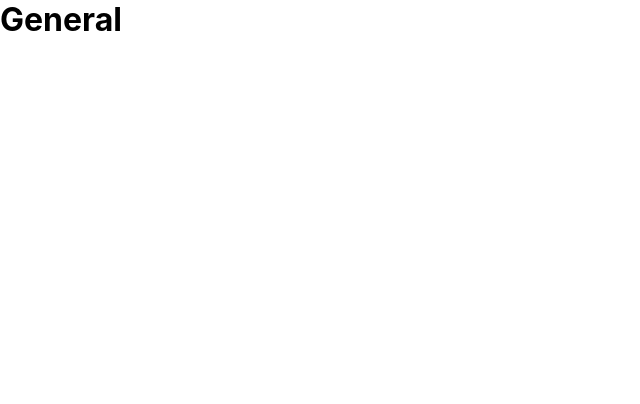
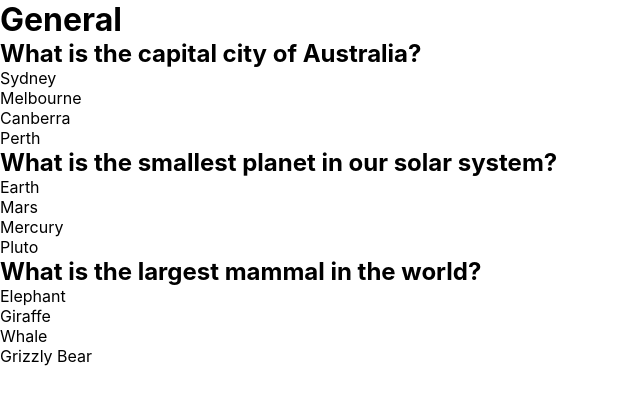
Before and after one commit to Zajecia-PJATK/projektprogramistyczny-Filiposki54, a React (Create React App) app in the folder projekt-quiz-app/: page /quiz/General in a window 1280 px wide. Shown: the top 404 px of the page, without its empty margins (0-640 px from the left). Built offline with nearby package versions, Linux system fonts and the light colour scheme.

Commit message:
Properly Named Component
Zmieniłem nazwę Quiz na => QuizPage poniewarz chce potem utworzyć komponent Quiz który wykorzysta inne komponenty

```diff
--- a/projekt-quiz-app/src/App.js
+++ b/projekt-quiz-app/src/App.js
@@ -1,7 +1,7 @@
 import './App.css';
 import { Route, Routes } from 'react-router-dom';
 import QuizList from './components/QuizList/QuizList';
-import Quiz from './components/Quiz/Quiz';
+import QuizPage from './components/Quiz/QuizPage';
 import quizzes from './data/quizzes.json';
 
 const App = () => {
@@ -9,7 +9,7 @@ const App = () => {
     <>
       <Routes>
         <Route path='/' element={<QuizList quizzes={quizzes} />} />
-        <Route path='/quiz/:title' element={<Quiz />} />
+        <Route path='/quiz/:title' element={<QuizPage />} />
         <Route path='*' element={<h1>PAGE NOT FOUND</h1>} />
       </Routes>
     </>
--- a/projekt-quiz-app/src/components/Quiz/Quiz.js
+++ /dev/null
@@ -1,9 +0,0 @@
-import './Quiz.css';
-import { useParams } from 'react-router-dom';
-
-const Quiz = () => {
-  const { title } = useParams();
-  return <h1>{title}</h1>;
-};
-
-export default Quiz;
--- /dev/null
+++ b/projekt-quiz-app/src/components/Quiz/QuizPage.js
@@ -0,0 +1,25 @@
+// import './QuizPages.css';
+import { useParams } from 'react-router-dom';
+import quizzes from '../../data/quizzes.json';
+
+const QuizPage = () => {
+  const { title } = useParams();
+  const quiz = quizzes.filter((q) => q.title === title)[0];
+  return (
+    <div>
+      <h1>{quiz.title}</h1>
+      {quiz.questions.map((question, index) => (
+        <div key={index}>
+          <h2>{question.question}</h2>
+          <ul>
+            {question.answers.map((answer, index) => (
+              <li key={index}>{answer}</li>
+            ))}
+          </ul>
+        </div>
+      ))}
+    </div>
+  );
+};
+
+export default QuizPage;
```
Also changed, not shown: projekt-quiz-app/src/components/Quiz/Quiz.css (deleted), projekt-quiz-app/src/components/Quiz/QuizPage.css (added).
